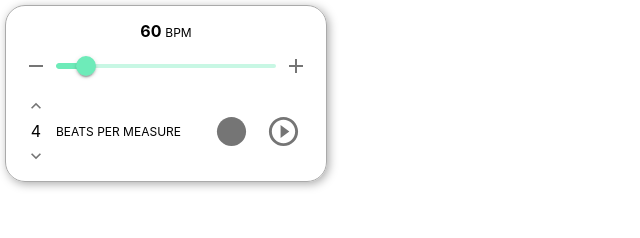
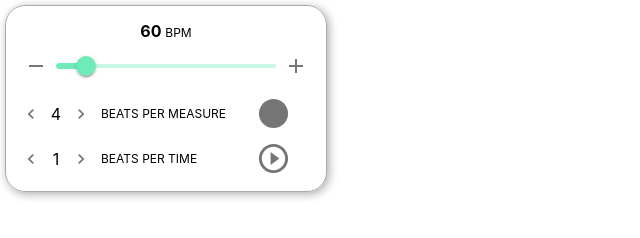
Before and after one commit to slim0/music-tools, a React app: page / in a window 1280 px wide. Shown: the whole page, without its empty margins (0-640 px from the left). Built offline with nearby package versions, Linux system fonts and the light colour scheme.

Commit message:
Adding beatPerTime, improve audioContext mgmt

```diff
--- a/src/components/Metronome.js
+++ b/src/components/Metronome.js
@@ -7,16 +7,16 @@ import PlayCircleOutlineIcon from '@mui/icons-material/PlayCircleOutline'
 import PauseCircleFilledIcon from '@mui/icons-material/PauseCircleFilled'
 import CircleIcon from '@mui/icons-material/Circle';
 import NumberSelector from './NumberSelector'
+import {} from "../global.scss";
 
 import './Metronome.scss'
 
-class Metronome extends React.Component {  // Thanks to https://github.com/grantjames/metronome.git
+class Metronome extends React.Component {  // Thanks to https://github.com/grantjames/metronome.git for inspiration
   constructor(props) {
     super(props)
 
-    this.audioContext = new (window.AudioContext || window.webkitAudioContext)()
     this.intervalID = undefined
-
+    this.audioContext = undefined
 
     this.state = {
       minBpmValue: props.minBpmValue || 30,
@@ -30,8 +30,13 @@ class Metronome extends React.Component {  // Thanks to https://github.com/grant
       lookahead: 25,
       scheduleAheadTime: 0.1, // How far ahead to schedule audio (sec)
       nextBeatTime: 0.0, // when the next note is due
-      nextSubBeatTime: 0.0, // when the next sub note is due
       tapTempo: undefined
+    }
+  }
+
+  componentWillUnmount() {
+    if (this.audioContext && this.audioContext.state === "running") {
+      this.audioContext.close()
     }
   }
 
@@ -46,26 +51,34 @@ class Metronome extends React.Component {  // Thanks to https://github.com/grant
     }
   }
 
-  scheduleNote(time, subBeatTime) {
-    // push the note on the queue, even if we're not playing.
-    // this.notesInQueue.push({ note: this.currentNote, time: time })
-    // create an oscillator
+  playNote(frequency, volume, time) {
     const osc = this.audioContext.createOscillator()
     const envelope = this.audioContext.createGain()
-
-    osc.frequency.value = (this.state.currentNote % (this.state.beatPerMeasure) === 0) ? 1000 : 800 // 1000 frequency at the first beat per measure !
-
-    let volume = 1
+    osc.frequency.value = frequency
     envelope.gain.value = volume
-
     envelope.gain.exponentialRampToValueAtTime(volume, time + 0.001)
     envelope.gain.exponentialRampToValueAtTime(0.001, time + 0.02)
-
     osc.connect(envelope)
     envelope.connect(this.audioContext.destination)
+    osc.start(time)
+    osc.stop(time + 0.03)
+  }
 
-    osc.start(time || subBeatTime)
-    osc.stop(time + 0.03)
+  scheduleNote(time) {
+    const frequency = (this.state.currentNote % (this.state.beatPerMeasure) === 0) ? 1000 : 800 // 1000 frequency at the first beat per measure !
+    let volume = 1
+    this.playNote(frequency, volume, time)
+
+    if (this.state.beatPerTime > 1) {
+      let timeSubBeat = time
+      for (let beat=1; beat < this.state.beatPerTime; beat++) {
+        var secondsPerSubBeat = 60.0 / this.state.BPM / this.state.beatPerTime
+        timeSubBeat += secondsPerSubBeat
+        const frequencySubBeat = 800
+        const volumeSubBeat = 0.3
+        this.playNote(frequencySubBeat, volumeSubBeat, timeSubBeat)
+      }
+    }
 
   }
 
@@ -79,14 +92,15 @@ class Metronome extends React.Component {  // Thanks to https://github.com/grant
 
   startStop() {
     if (this.state.isPlaying) {
-      this.stop()
+      this.audioContext.close() // STOP
+      this.setState({isPlaying: false})
+      clearInterval(this.intervalID)
     }
-    else {
-      this.start()
-    }
+    else {  // START
+      if (!this.audioContext || this.audioContext.state === "closed") {
+        this.audioContext = new (window.AudioContext || window.webkitAudioContext)()
       }
 
-  start() {
       this.setState({
         isPlaying: true,
         currentNote:  0,
@@ -95,11 +109,6 @@ class Metronome extends React.Component {  // Thanks to https://github.com/grant
 
       this.intervalID = setInterval(() => this.scheduler(), this.state.lookahead)
     }
-
-  stop() {
-    this.setState({isPlaying: false})
-    clearInterval(this.intervalID)
-
   }
 
   onChangeBpmButton(action) {
@@ -123,9 +132,9 @@ class Metronome extends React.Component {  // Thanks to https://github.com/grant
   }
 
   setTapTempo() {
-    if (this.state.tapTempo === undefined || this.state.tapTempo === 0) {
     if (this.state.tapTempo === undefined) {
-        this.startStop()
+      if (!this.audioContext || this.audioContext.state === "closed") {
+        this.audioContext = new (window.AudioContext || window.webkitAudioContext)()
       }
       this.setState({ tapTempo: this.audioContext.currentTime })
     } else {
@@ -134,14 +143,8 @@ class Metronome extends React.Component {  // Thanks to https://github.com/grant
       if (newBPM >= this.state.minBpmValue && newBPM <= this.state.maxBpmValue) {
         this.setState({ tapTempo: currentTime })
         this.setState({BPM: newBPM})
-        if (!this.state.isPlaying) {
-          this.start()
       } else {
-          this.stop()
-          this.start()
-        }
-      } else {
-        this.setState({ tapTempo: 0 })
+        this.setState({ tapTempo: undefined })
       }
     }
   }
@@ -174,13 +177,18 @@ class Metronome extends React.Component {  // Thanks to https://github.com/grant
 
         <div style={{display: 'flex', alignItems: 'center'}}>
           <NumberSelector defaultNumber={this.state.beatPerMeasure} numbersArray={Array.from({length: 64}, (_, i) => i + 1)} onChange={(value) => {this.onChangeBeatPerMeasure(value)}}/>
-          <div style={{fontSize: '12px'}}>BEATS PER MEASURE</div>
+          <div style={{fontSize: '12px', marginLeft: '5px'}}>BEATS PER MEASURE</div>
 
-          <IconButton style={{marginLeft: 'auto', marginRight: '-20px'}} size="small" aria-label="tap-tempo" onClick={() => {this.setTapTempo()}}>
+          <IconButton style={{marginLeft: 'auto', marginRight: '20px'}} size="small" aria-label="tap-tempo" onClick={() => {this.setTapTempo()}}>
             <CircleIcon fontSize="large"/>
           </IconButton>
+        </div>
 
-          <IconButton style={{marginLeft: 'auto', marginRight: '10px'}} size="small" aria-label="play-metronome" onClick={() => {this.startStop()}}>
+        <div style={{display: 'flex', alignItems: 'center'}}>
+          <NumberSelector defaultNumber={this.state.beatPerTime} numbersArray={Array.from({length: 8}, (_, i) => i + 1)} onChange={(value) => {this.onChangeBeatPerTime(value)}}/>
+          <div style={{fontSize: '12px', marginLeft: '5px'}}>BEATS PER TIME</div>
+
+          <IconButton style={{marginLeft: 'auto', marginRight: '20px'}} size="small" aria-label="play-metronome" onClick={() => {this.startStop()}}>
             { this.state.isPlaying ? <PauseCircleFilledIcon fontSize="large"/> : <PlayCircleOutlineIcon fontSize="large"/> }
           </IconButton>
         </div>
--- a/src/components/NumberSelector.js
+++ b/src/components/NumberSelector.js
@@ -1,7 +1,7 @@
 import React, { useState } from 'react'
 import IconButton from '@mui/material/IconButton'
-import KeyboardArrowUpIcon from '@mui/icons-material/KeyboardArrowUp';
-import KeyboardArrowDownIcon from '@mui/icons-material/KeyboardArrowDown';
+import KeyboardArrowRightIcon from '@mui/icons-material/KeyboardArrowRight';
+import KeyboardArrowLeftIcon from '@mui/icons-material/KeyboardArrowLeft';
 import PropTypes from 'prop-types';
 
 import './NumberSelector.scss'
@@ -44,14 +44,14 @@ function NumberSelector(props) {
 
   return (
     <div className="NumberSelector">
-      <IconButton className="button-controller increase-button" size="small" aria-label="increase" onClick={() => setNumberUp()}>
-        <KeyboardArrowUpIcon fontSize="small"/>
+      <IconButton disableRipple={true} className="button-controller decrease-button" size="small" aria-label="decrease" onClick={() => setNumberDown()}>
+        <KeyboardArrowLeftIcon fontSize="small"/>
       </IconButton>
 
       <div className="number">{currentNumber}</div>
 
-      <IconButton className="button-controller decrease-button" size="small" aria-label="decrease" onClick={() => setNumberDown()}>
-        <KeyboardArrowDownIcon fontSize="small"/>
+      <IconButton disableRipple={true} className="button-controller increase-button" size="small" aria-label="increase" onClick={() => setNumberUp()}>
+        <KeyboardArrowRightIcon fontSize="small"/>
       </IconButton>
     </div>
   )
--- a/src/components/NumberSelector.scss
+++ b/src/components/NumberSelector.scss
@@ -1,19 +1,20 @@
 @import "../global.scss";
 
 .NumberSelector {
-  text-align: center;
+  align-items: center;
   display: flex;
-  flex-direction: column;
-  width: 40px;
+  flex-direction: row;
+
+  .number {
+    width: 20px;
+  }
 
   .button-controller {
     &.increase {
-      position: relative;
-      bottom: -3px;
+      margin-left: 2px;
     }
     &.decrease {
-      position: relative;
-      bottom: 3px;
+      margin-right: 2px;
     }
   }
 }
--- a/src/index.js
+++ b/src/index.js
@@ -6,7 +6,7 @@ import reportWebVitals from './reportWebVitals';
 
 ReactDOM.render(
   <React.StrictMode>
-    <Metronome beatPerMeasure={4}/>
+    <Metronome beatPerMeasure={4} beatPerTime={1}/>
   </React.StrictMode>,
   document.getElementById('root')
 );
```
Lines whose indentation alone changed are shown as unchanged.
